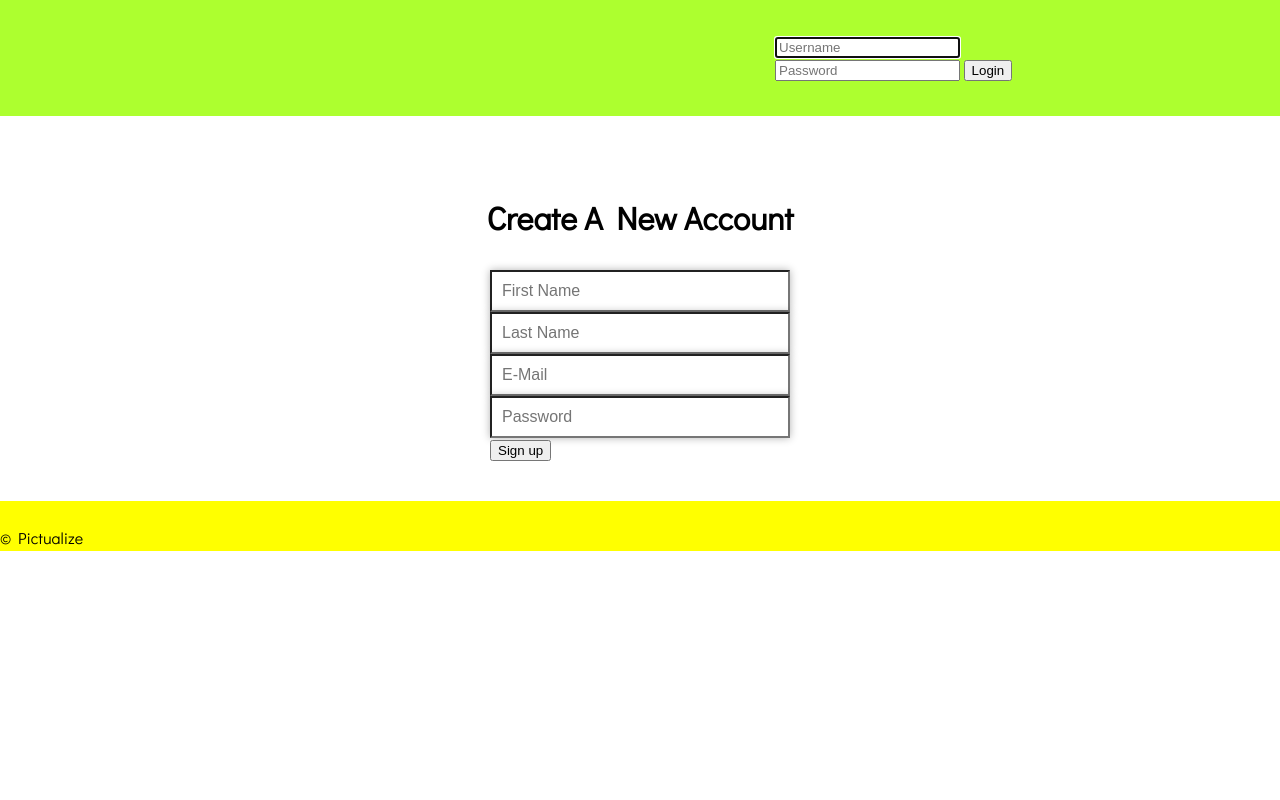
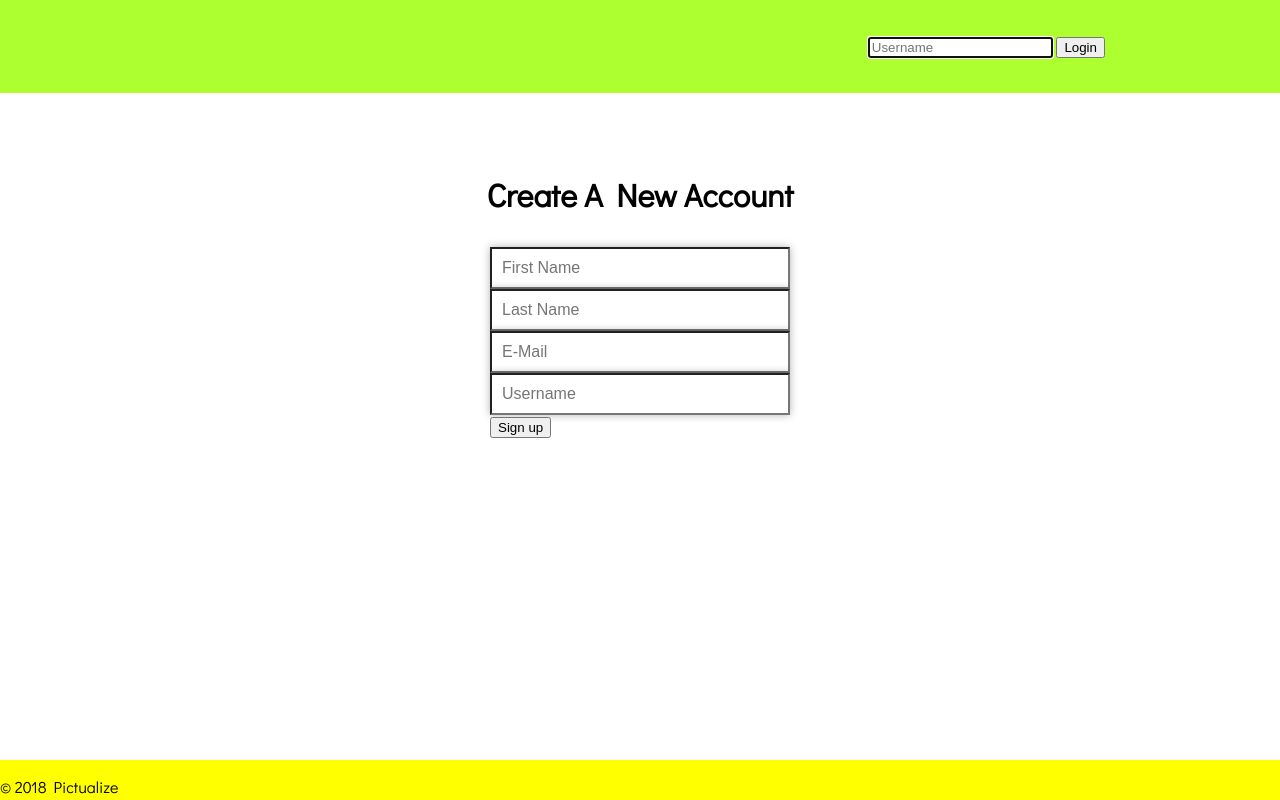
Before and after one commit to alexmat2on/Pictualize, a Flask app: page / in a window 1280 px wide. Run offline with Flask 2, Linux system fonts and the light colour scheme.

Commit message:
footer at bottom & match requirements to query

```diff
--- a/FlaskApp/static/styles/loginSignup.css
+++ b/FlaskApp/static/styles/loginSignup.css
@@ -67,12 +67,11 @@ h1 {
 }
 
 /*----------------------FOOTER--------------------------*/
-footer{
+
+#footer {
   background: yellow;
-  padding-top: 10px;
-  margin-top: -10px;
-  position: relative;
-  height: 40px;
-  clear: both;
+  position: absolute;
+  bottom: 0;
+  width: 100%;
   height: 40px;
 }
--- a/FlaskApp/templates/index.html
+++ b/FlaskApp/templates/index.html
@@ -16,8 +16,8 @@
         <form class="form-sign-in">
           <label for="inputName" class="si-only"</label>
           <input type="Username" name="inputUsername" id="inputUsername" class="form-control" placeholder="Username" required autofocus>
-          <label for="inputPassword" class"si-only"</label>
-          <input type="password" name"inputPassword" id="inputPassword" class="form-control" placeholder="Password" required>
+          <!-- <label for="inputPassword" class"si-only"</label>
+          <input type="password" name"inputPassword" id="inputPassword" class="form-control" placeholder="Password" required> -->
           <button id="buttonLogin" class="button-login-primary" type="button">Login</button>
         </form>
       </div>
@@ -36,15 +36,17 @@
         <label for="inputEmail" class="su-only"</label>
         <input type="email" name="inputEmail" id="inputEmail" class="form-control" placeholder="E-Mail" required autofocus>
         <br>
-        <label for="inputPassword" class"su-only"</label>
-        <input type="password" name"inputPassword" id="inputPassword" class="form-control" placeholder="Password" required>
+        <label for="inputUsername" class"su-only"</label>
+        <input type="Username" name"inputUsername" id="inputUsername" class="form-control" placeholder="Username" required>
         <br>
         <button id="buttonSignUp" class="button-signup-primary" type="button">Sign up</button>
       </form>
     </div>
   </div>
-  <footer class="footer">
-    <p>&copy; Pictualize</p>
+  <footer>
+    <div id="footer">
+      <p>&copy; 2018 Pictualize</p>
+    </div>
   </footer>
 </body>
 </html>
```
